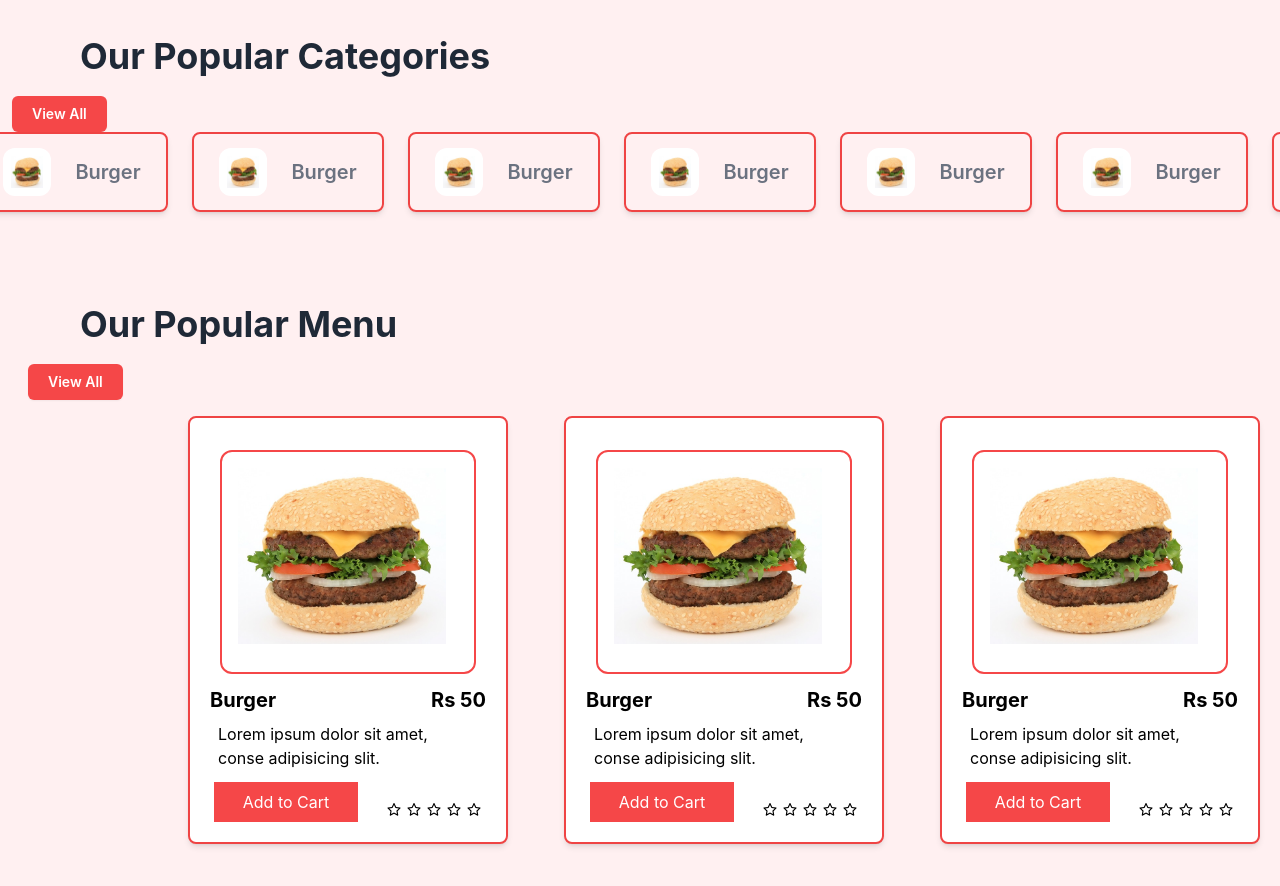
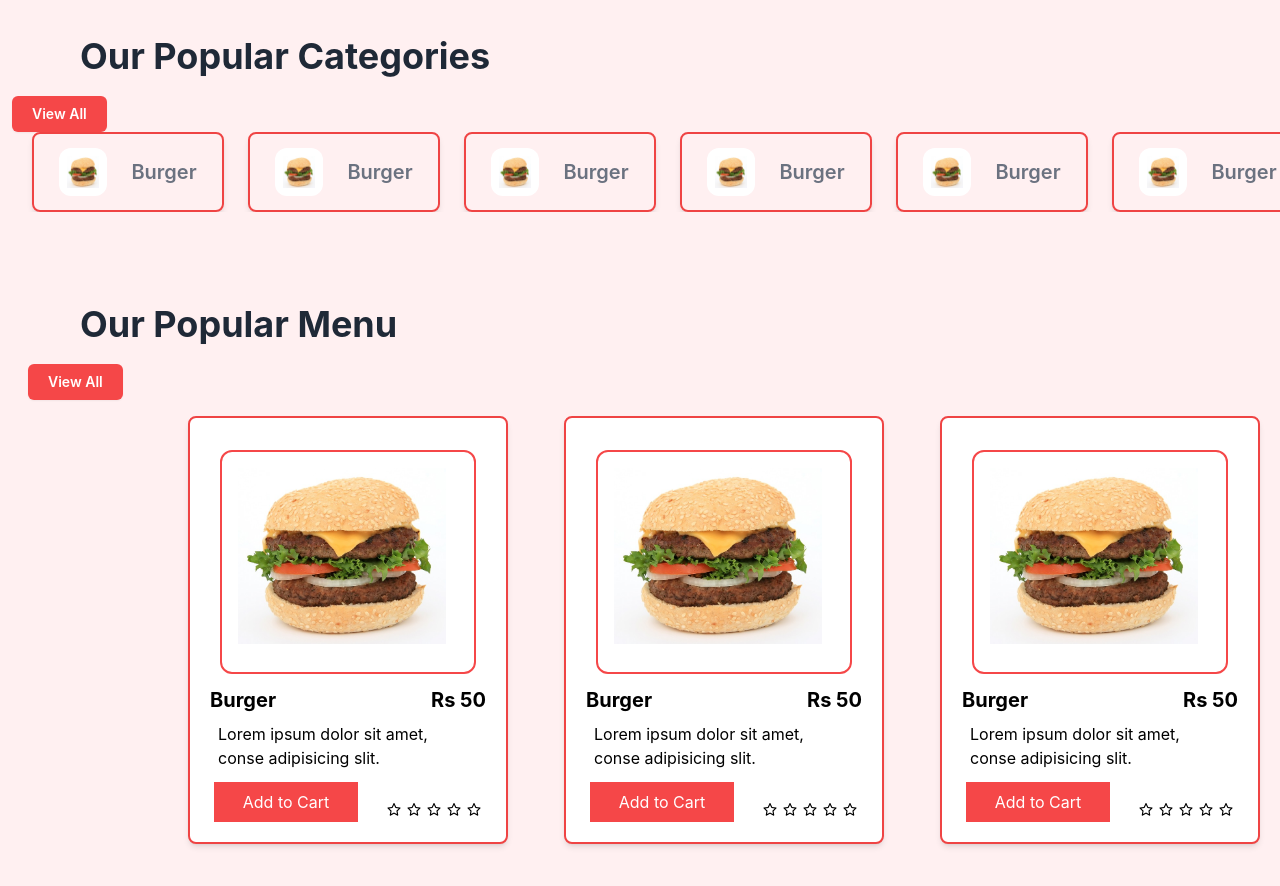
Before and after one commit to Ajitchy/TasteBud, a React (Create React App) app: page / in a window 1280 px wide. Shown: the part 820-1706 px from the top of the page. Built offline with nearby package versions, Linux system fonts and the light colour scheme.

Commit message:
Home Updates

```diff
--- a/src/Components/Home.js
+++ b/src/Components/Home.js
@@ -73,7 +73,7 @@ function Home() {
       </main>
 
       {/* CARD SECTION */}
-      <section className="grid grid-cols-2 gap-2 mt-6 mx-auto sm:max-w-sm sm:w-full lg:max-w-full md:justify-center md:flex md:-mt-14 justify-items-center">
+      <section className="grid grid-cols-2 gap-2 mt-6 mx-auto sm:max-w-sm sm:w-full lg:max-w-full md:justify-center lg:flex md:-mt-14 justify-items-center">
         <div className="flex flex-col md:flex-row bg-white rounded-lg shadow-md w-32 h-28 mb-4 p-2 items-center md:w-full md:mb-0 lg:w-52 border-2 border-red-600 overflow-hidden">
           <img className="text-gray-500 w-12 h-12 m-3"
             src={FastDelivery}
@@ -145,7 +145,7 @@ function Home() {
             className="flex overflow-x-scroll pb-10 hide-scroll-bar grid-cols-2 lg:grid-cols-4 gap-4 justify-center"
           >
             <div
-              className="flex flex-nowrap lg:ml-40 md:ml-20 ml-10 "
+              className="flex flex-nowrap overflow-x-scroll hide-scroll-bar pl-5 pr-5 md:pr-10 lg:pr-20"
             >
 
               <div className="inline-block px-3">
```
